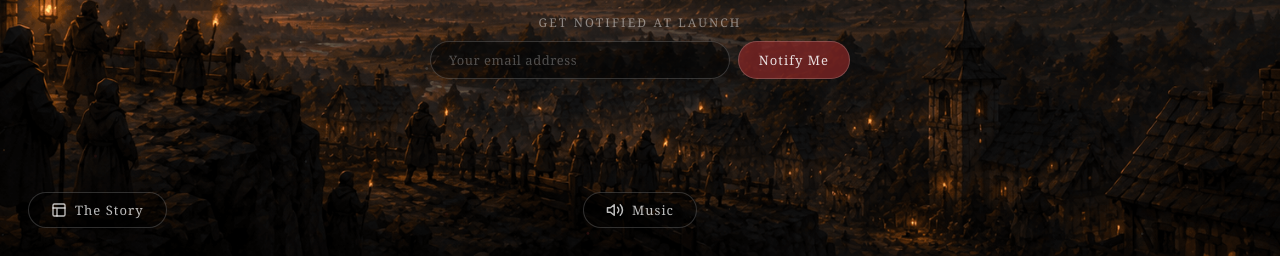
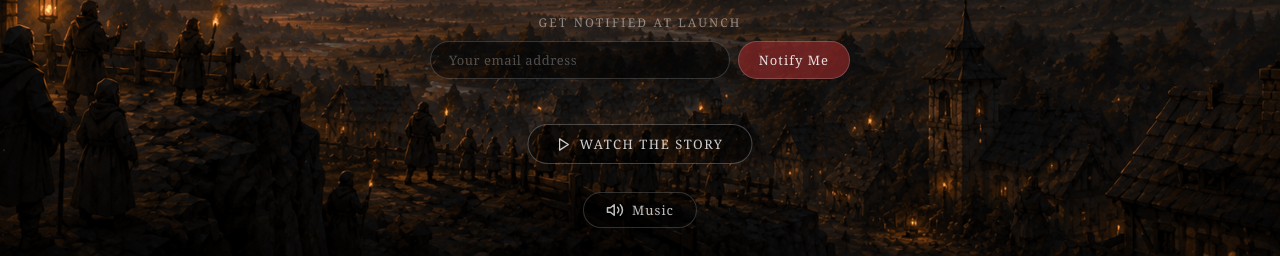
Before and after one commit to kamifo/underroot-website, a plain HTML site: page index.html in a window 1280 px wide. Shown: the part 544-800 px from the top of the page. Drawn offline with Linux system fonts and the light colour scheme.

Commit message:
Story black screen fade-in, prominent Watch The Story button, mute button defaults to unmuted state

```diff
--- a/index.html
+++ b/index.html
@@ -117,10 +117,38 @@
       text-align: center;
     }
 
-    /* ── Bottom buttons ─────────────────────────────────────────────────── */
-    .pill-btn {
+    /* ── Story link (in content flow, below email) ──────────────────────── */
+    #story-btn {
+      position: absolute;
+      left: 50%;
+      transform: translateX(-50%);
+      z-index: 5;
+      display: flex;
+      align-items: center;
+      gap: 8px;
+      background: rgba(0,0,0,0.45);
+      border: 1px solid rgba(255,255,255,0.25);
+      border-radius: 999px;
+      padding: 10px 28px;
+      color: rgba(255,255,255,0.8);
+      font-family: 'Georgia', serif;
+      font-size: 13px;
+      letter-spacing: 0.12em;
+      text-decoration: none;
+      text-transform: uppercase;
+      user-select: none;
+      white-space: nowrap;
+      transition: background 0.2s, color 0.2s, border-color 0.2s;
+    }
+    #story-btn:hover { background: rgba(0,0,0,0.7); color: #fff; border-color: rgba(255,255,255,0.5); }
+    #story-btn svg   { flex-shrink: 0; }
+
+    /* ── Mute button ────────────────────────────────────────────────────── */
+    #mute-btn {
       position: fixed;
       bottom: 28px;
+      left: 50%;
+      transform: translateX(-50%);
       z-index: 10;
       background: rgba(0,0,0,0.45);
       border: 1px solid rgba(255,255,255,0.18);
@@ -134,14 +162,11 @@
       font-family: 'Georgia', serif;
       font-size: 13px;
       letter-spacing: 0.08em;
-      text-decoration: none;
       user-select: none;
       transition: background 0.2s, color 0.2s;
     }
-    .pill-btn:hover { background: rgba(0,0,0,0.65); color: #fff; }
-    .pill-btn svg   { flex-shrink: 0; }
-    #story-btn { left: 28px; }
-    #mute-btn  { left: 50%; transform: translateX(-50%); }
+    #mute-btn:hover { background: rgba(0,0,0,0.65); color: #fff; }
+    #mute-btn svg   { flex-shrink: 0; }
   </style>
 </head>
 <body>
@@ -180,11 +205,11 @@
 
   <audio id="bgm" src="assets/music/Underroot.mp3" loop preload="auto"></audio>
 
-  <a id="story-btn" class="pill-btn" href="story.html">
-    <svg width="16" height="16" viewBox="0 0 24 24" fill="none" stroke="currentColor" stroke-width="2" stroke-linecap="round" stroke-linejoin="round">
-      <rect x="3" y="3" width="18" height="18" rx="2"/><path d="M3 9h18M9 21V9"/>
+  <a id="story-btn" href="story.html">
+    <svg width="15" height="15" viewBox="0 0 24 24" fill="none" stroke="currentColor" stroke-width="2" stroke-linecap="round" stroke-linejoin="round">
+      <polygon points="5 3 19 12 5 21 5 3"/>
     </svg>
-    The Story
+    Watch The Story
   </a>
 
   <button id="mute-btn" class="pill-btn" aria-label="Toggle music">
@@ -335,12 +360,16 @@
     }
 
     function updateOverlayPositions() {
-      const last      = lineLayouts[lineLayouts.length - 1];
+      const last       = lineLayouts[lineLayouts.length - 1];
       const textBottom = last.offsetY + 5 * TH;
-      const cdEl      = document.getElementById('countdown');
-      const emailEl   = document.getElementById('email-section');
-      cdEl.style.top    = (textBottom + TH * 4) + 'px';
-      emailEl.style.top = (textBottom + TH * 4 + 80) + 'px';
+      const cdEl       = document.getElementById('countdown');
+      const emailEl    = document.getElementById('email-section');
+      const storyEl    = document.getElementById('story-btn');
+      const cdTop      = textBottom + TH * 4;
+      const emailTop   = cdTop + 80;
+      cdEl.style.top    = cdTop + 'px';
+      emailEl.style.top = emailTop + 'px';
+      storyEl.style.top = (emailTop + 110) + 'px';
     }
 
     // ── Build tiles ──────────────────────────────────────────────────────────
@@ -437,14 +466,39 @@
     const iconSound = document.getElementById('icon-sound');
     const iconMute  = document.getElementById('icon-mute');
     const btnLabel  = document.getElementById('btn-label');
-    let muted = false;
+    let muted = false, audioStarted = false, resumeHandler = null;
+
+    // Start in muted/paused appearance until music actually plays
+    iconSound.style.display = 'none';
+    iconMute.style.display  = '';
+    btnLabel.textContent    = 'Unmute';
+
+    function showPlaying() {
+      audioStarted = true;
+      iconSound.style.display = '';
+      iconMute.style.display  = 'none';
+      btnLabel.textContent    = 'Music';
+      if (resumeHandler) {
+        document.removeEventListener('click', resumeHandler);
+        document.removeEventListener('keydown', resumeHandler);
+        resumeHandler = null;
+      }
+    }
+
     bgm.volume = 0.6;
-    bgm.play().catch(() => {
-      const resume = () => { bgm.play().catch(()=>{}); document.removeEventListener('click', resume); document.removeEventListener('keydown', resume); };
-      document.addEventListener('click', resume);
-      document.addEventListener('keydown', resume);
+    bgm.play().then(showPlaying).catch(() => {
+      resumeHandler = () => { bgm.play().catch(() => {}); showPlaying(); };
+      document.addEventListener('click', resumeHandler);
+      document.addEventListener('keydown', resumeHandler);
     });
+
     muteBtn.addEventListener('click', () => {
+      if (!audioStarted) {
+        // First interaction — start music
+        bgm.play().catch(() => {});
+        showPlaying();
+        return;
+      }
       muted = !muted;
       bgm.muted = muted;
       iconSound.style.display = muted ? 'none' : '';
```
Also changed, not shown: story.html (+36 -6 lines).
